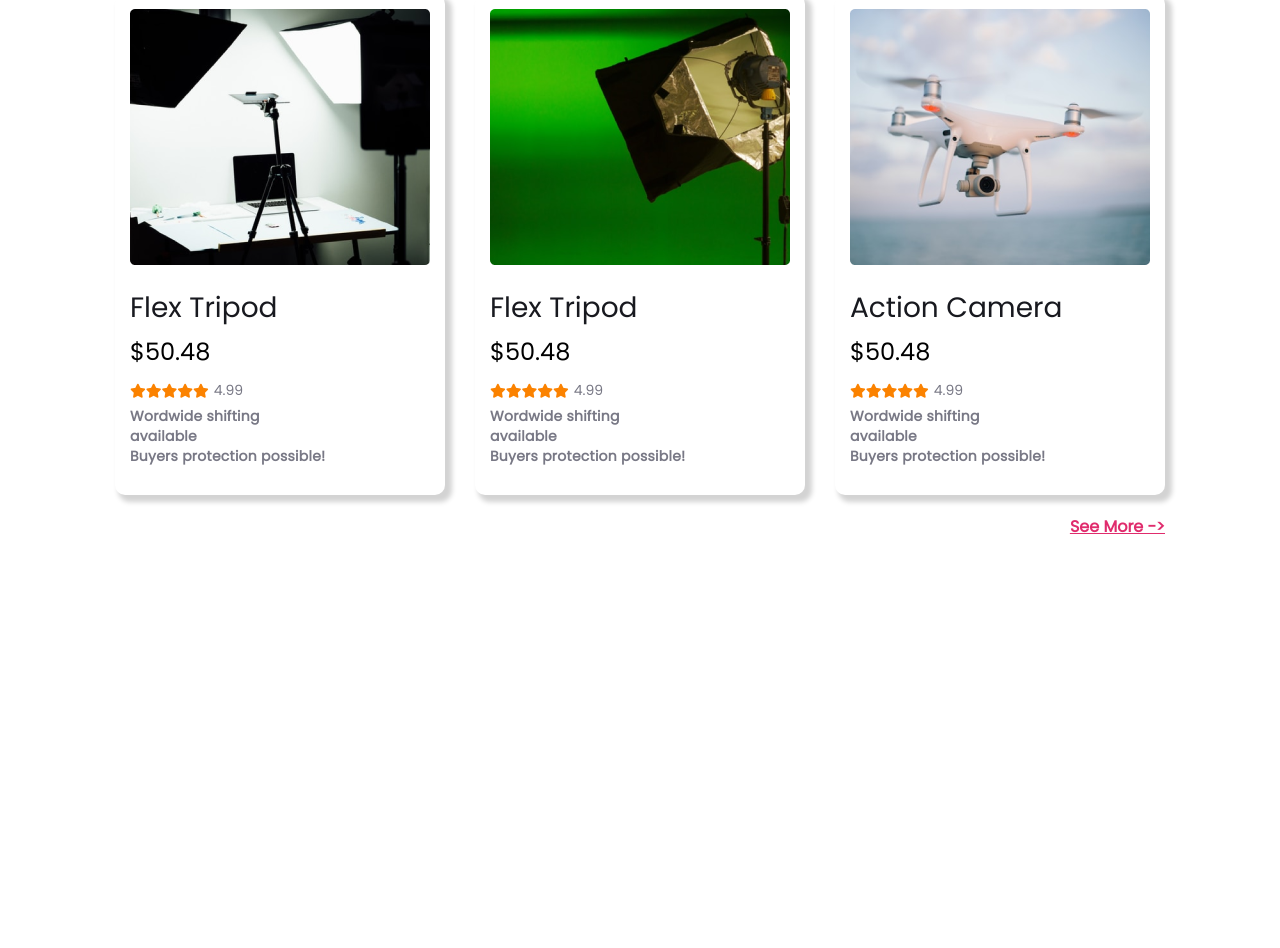
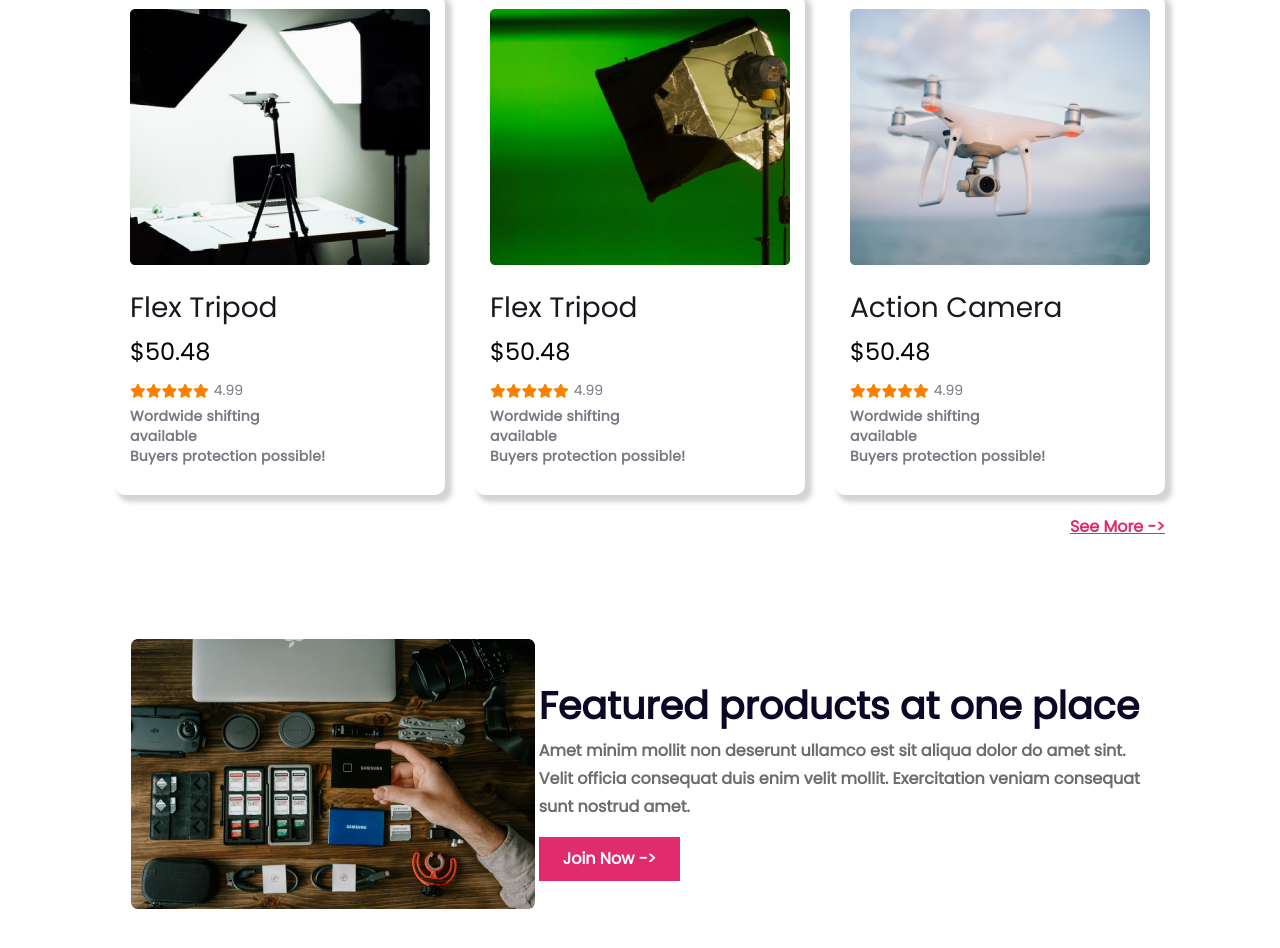
Before and after one commit to Hridoy3519/Influencer-Gear, a plain HTML site: page index.html in a window 1280 px wide. Shown: the part 1925-2873 px from the top of the page. Before the commit the page ends 2472 px from the top, so only its background shows below. Drawn offline with Linux system fonts and the light colour scheme.

Commit message:
Feature product added

```diff
--- a/index.html
+++ b/index.html
@@ -50,7 +50,8 @@
     </header>
 
     <main>
-        <section class="popular-collections">
+        <section class="popular-collections-container">
+            <div class="popular-collections">
                 <h2 class="collections-header">Popular Collections</h2>
                 <div class="product-collections">
                     <div class="collection card">
@@ -228,8 +229,21 @@
                 <div class="see-more">
                     <a href="">See More -></a>
                 </div>
+            </div>
         </section>
 
+        <!-- Feature Products Banner -->
+        <section class="feature-products container">
+            <div class="feature-img">
+                <img src="./images/gear.png" alt="">
+            </div>
+            <div class="feature-des">
+                <h2>Featured products at one place</h2>
+                <p>Amet minim mollit non deserunt ullamco est sit aliqua dolor do amet sint. Velit officia consequat
+                    duis enim velit mollit. Exercitation veniam consequat sunt nostrud amet.</p>
+                <a class="customized-btn" href="">Join Now -></a>
+            </div>
+        </section>
     </main>
 </body>
 
--- a/style.css
+++ b/style.css
@@ -10,10 +10,13 @@ body {
     font-family: 'Poppins', sans-serif;
 }
 
+/*
 main {
     display: flex;
-    justify-content: center;
+    flex-direction: column;
+    align-items: center;
 }
+*/
 
 .container {
     padding: 0 120px;
@@ -90,6 +93,10 @@ main {
 }
 
 /* Popular Collections */
+.popular-collections-container {
+    display: flex;
+    justify-content: center;
+}
 
 .product-collections {
     display: grid;
@@ -178,6 +185,35 @@ main {
     color: var(--primary-btn-color);
 }
 
+/* Feature Products */
+.feature-products {
+    display: flex;
+    justify-content: space-evenly;
+    align-items: center;
+    margin: 100px 0px;
+}
+
+.feature-products .feature-des {
+    max-width: 610px;
+}
+
+.feature-des h2 {
+    font-family: 'Poppins';
+    font-style: normal;
+    font-weight: 700;
+    font-size: 38px;
+    line-height: 0px;
+    color: #0A0826;
+}
+
+.feature-des p {
+    font-family: 'Poppins';
+    font-style: normal;
+    font-weight: 700;
+    font-size: 16px;
+    line-height: 28px;
+    color: #6C6C6C;
+}
 
 /* Media Queries */
 
```
Lines whose indentation alone changed are shown as unchanged.
